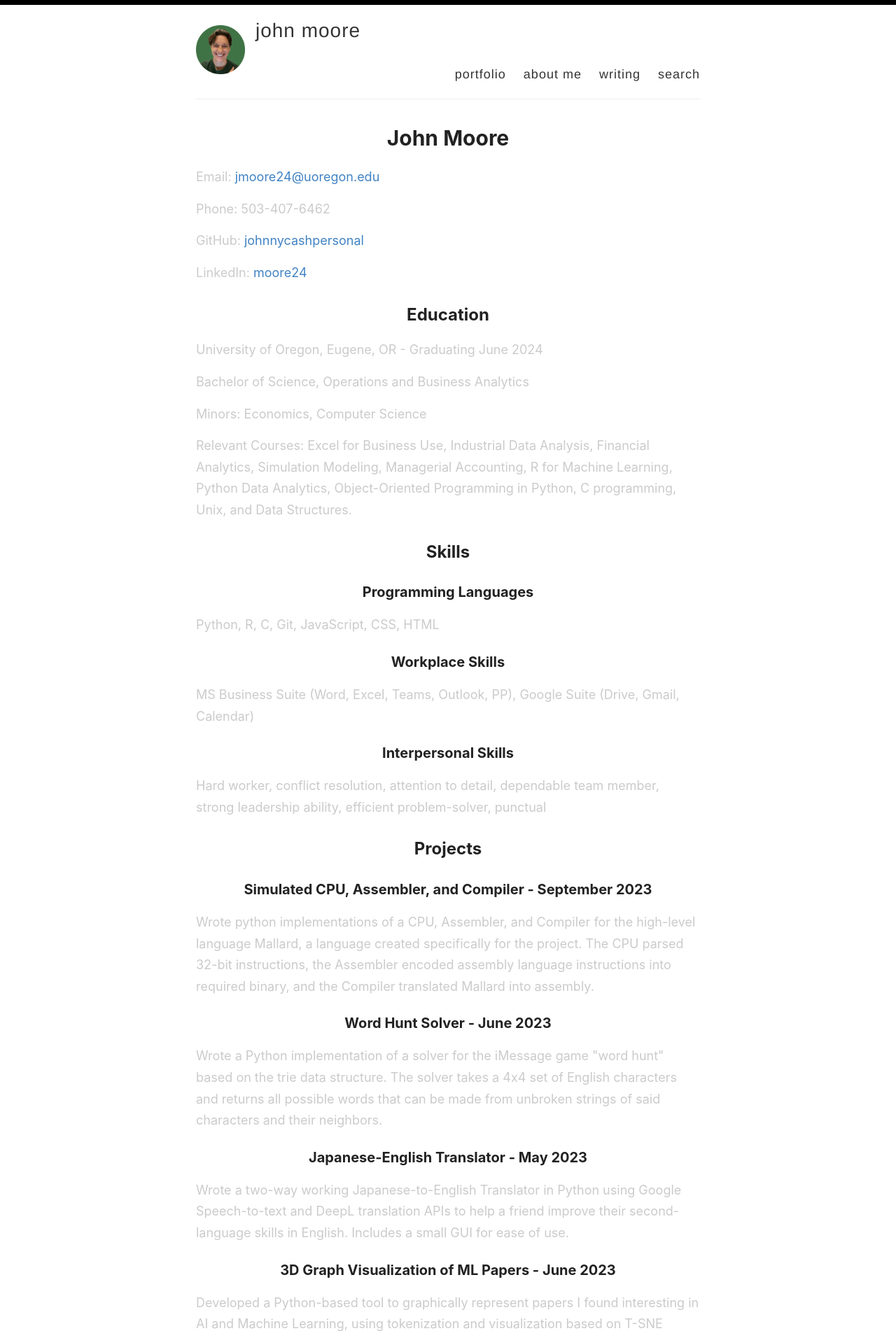
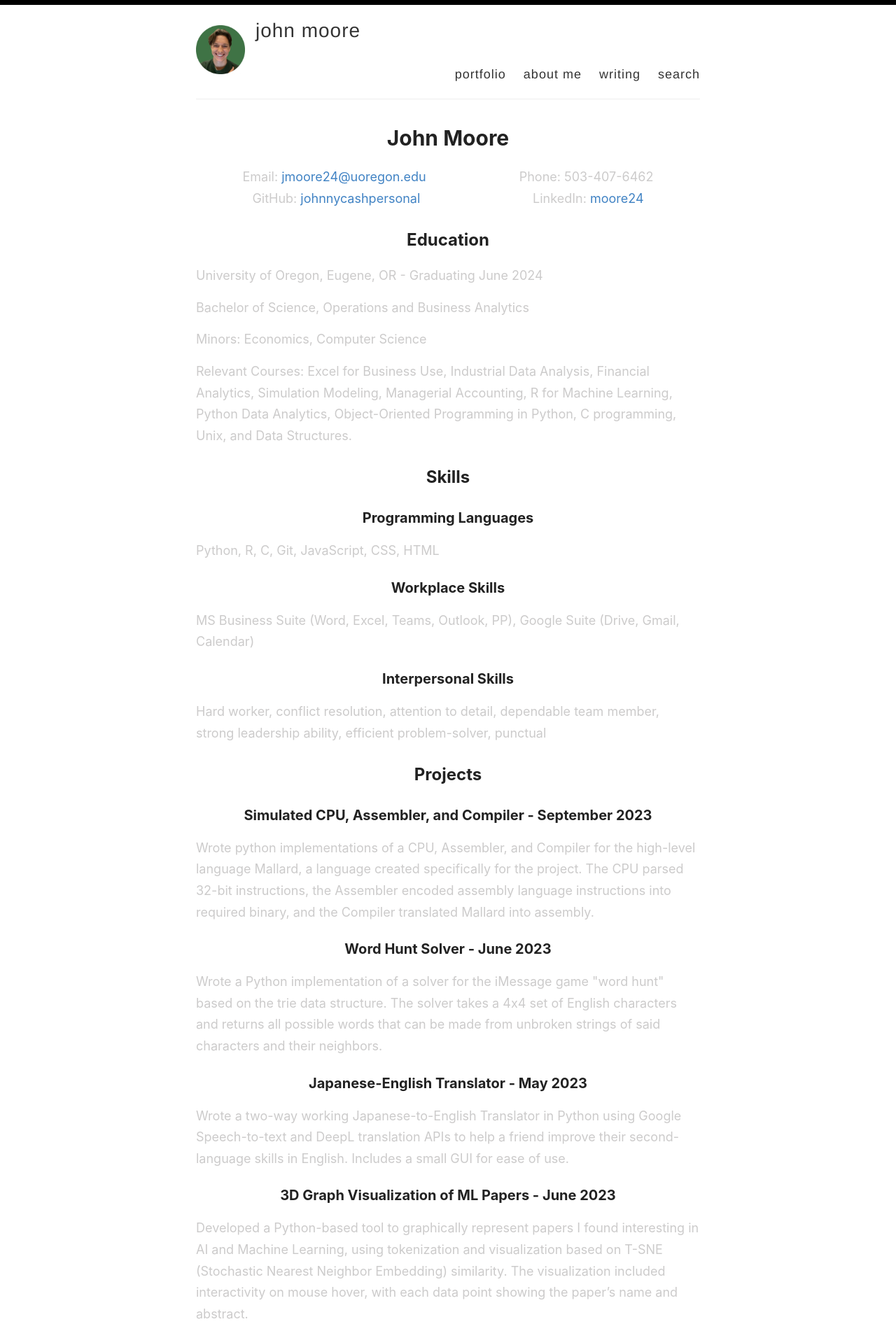
Before and after one commit to johnmoore24/johnmoore24.github.io, a Jekyll site: the page built from index.html, in a window 1280 px wide. Shown: the top 1912 px of the page at 70% size. Built offline with Jekyll 4.4.1, drawn with Linux system fonts in a browser that asks for light colours; the list of posts is cut into pages by our own code.

Commit message:
Resume added

```diff
--- a/index.html
+++ b/index.html
@@ -8,14 +8,29 @@ layout: default
   <meta charset="UTF-8">
   <meta name="viewport" content="width=device-width, initial-scale=1.0">
   <title>John Moore's Resume</title>
+  <style>
+    .contact-info {
+      display: flex;
+      flex-wrap: wrap; /* Allows items to wrap onto the next line if not enough space */
+      align-items: center; /* Align items vertically */
+      justify-content: space-around; /* Distributes space around items */
+    }
+    .contact-info p {
+      margin: 0; /* Removes the default margin from paragraphs to tighten up spacing */
+      padding: 0 10px; /* Adds some padding around each paragraph for spacing */
+    }
+  </style>
+
 </head>
 <body>
   <header>
     <h1>John Moore</h1>
-    <p>Email: <a href="mailto:jmoore24@uoregon.edu">jmoore24@uoregon.edu</a></p>
-    <p>Phone: 503-407-6462</p>
-    <p>GitHub: <a href="https://github.com/johnnycashpersonal" target="_blank">johnnycashpersonal</a></p>
-    <p>LinkedIn: <a href="https://www.linkedin.com/in/moore24/" target="_blank">moore24</a></p>
+    <div class="contact-info">
+      <p>Email: <a href="mailto:jmoore24@uoregon.edu">jmoore24@uoregon.edu</a></p>
+      <p>Phone: 503-407-6462</p>
+      <p>GitHub: <a href="https://github.com/johnnycashpersonal" target="_blank">johnnycashpersonal</a></p>
+      <p>LinkedIn: <a href="https://www.linkedin.com/in/moore24/" target="_blank">moore24</a></p>
+    </div>
   </header>
 
   <section>
```
